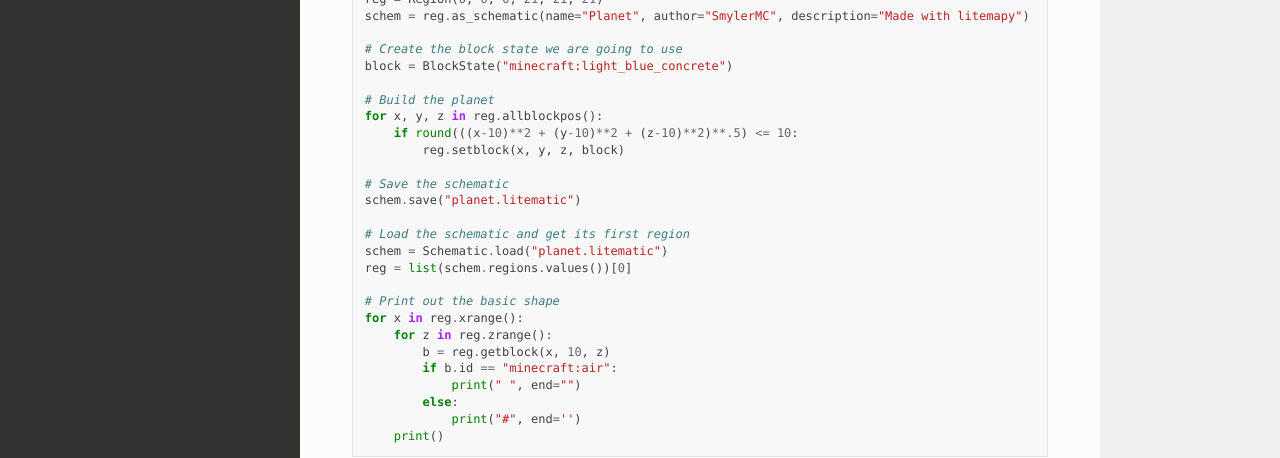
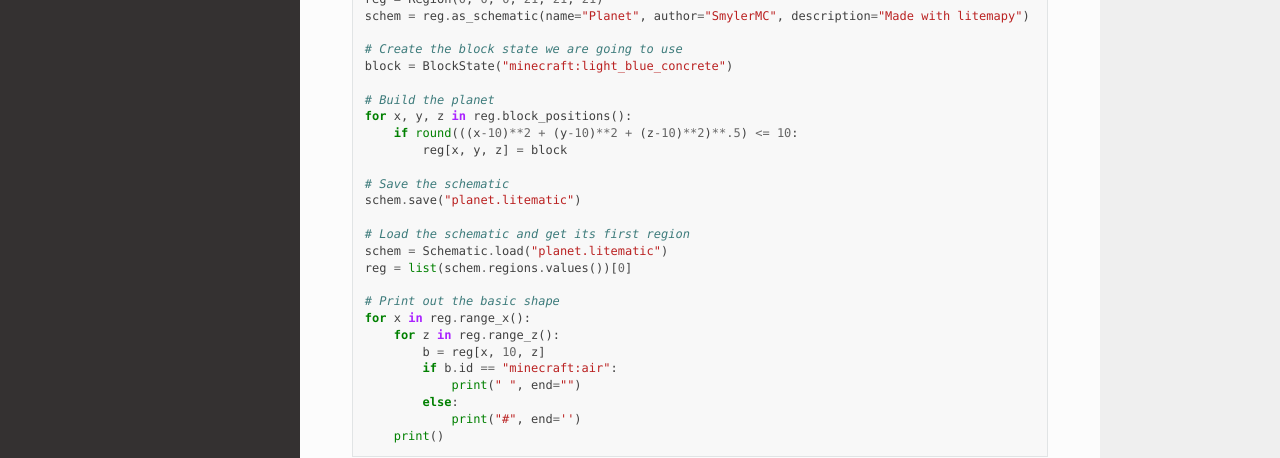
Before and after one commit to SmylerMC/litemapy, a Sphinx documentation site: the page built from docs/source/setup.rst, in a window 1280 px wide and 1133 px high. Shown: the part 487-945 px from the top of the window. Built offline with Sphinx 7.4.7 and the Read the Docs theme 3.1.0, drawn with Linux system fonts in a browser that asks for light colours; the version number could not be read and is left out.

```diff
--- a/docs/source/setup.rst
+++ b/docs/source/setup.rst
@@ -25,9 +25,9 @@ or how it plays with Litemapy.
     block = BlockState("minecraft:light_blue_concrete")
 
     # Build the planet
-    for x, y, z in reg.allblockpos():
+    for x, y, z in reg.block_positions():
         if round(((x-10)**2 + (y-10)**2 + (z-10)**2)**.5) <= 10:
-            reg.setblock(x, y, z, block)
+            reg[x, y, z] = block
 
     # Save the schematic
     schem.save("planet.litematic")
@@ -37,9 +37,9 @@ or how it plays with Litemapy.
     reg = list(schem.regions.values())[0]
 
     # Print out the basic shape
-    for x in reg.xrange():
-        for z in reg.zrange():
-            b = reg.getblock(x, 10, z)
+    for x in reg.range_x():
+        for z in reg.range_z():
+            b = reg[x, 10, z]
             if b.id == "minecraft:air":
                 print(" ", end="")
             else:
```
Also changed, not shown: README.md (+2 -2 lines), 3 other files.
